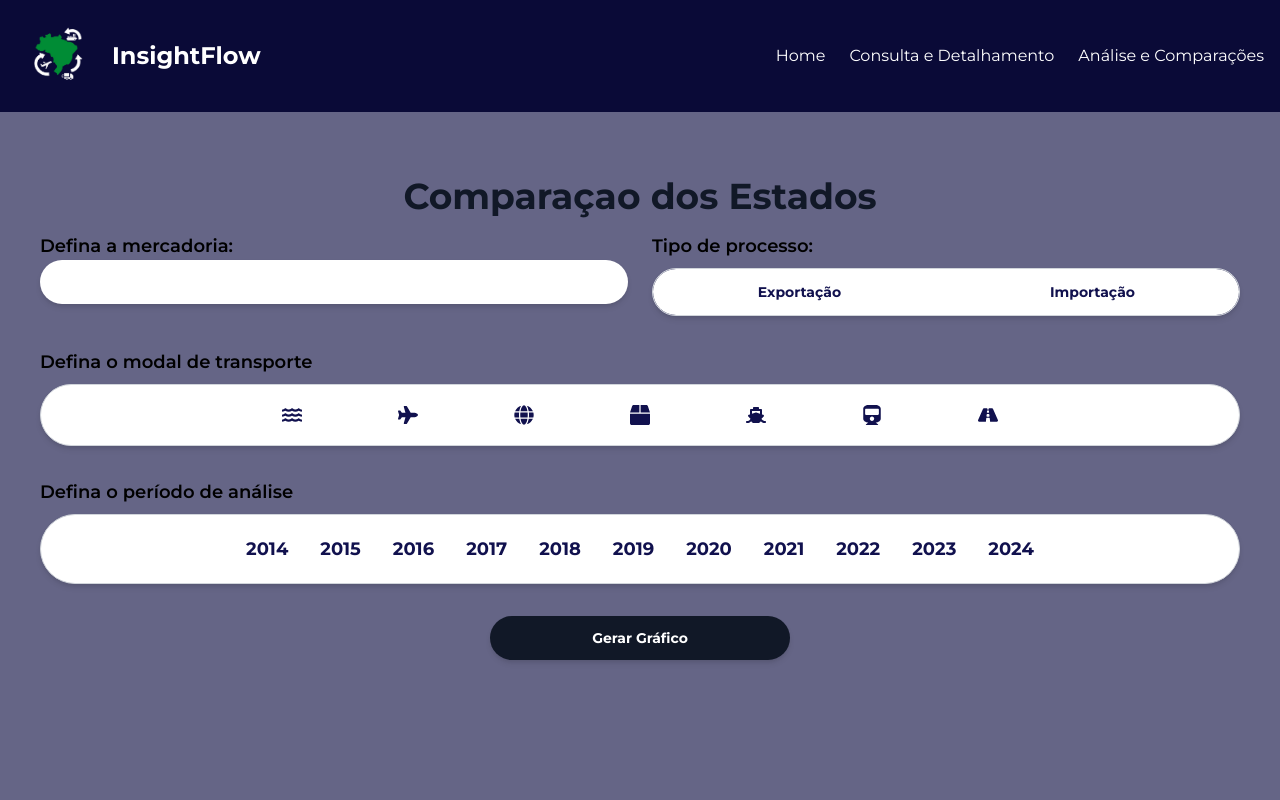
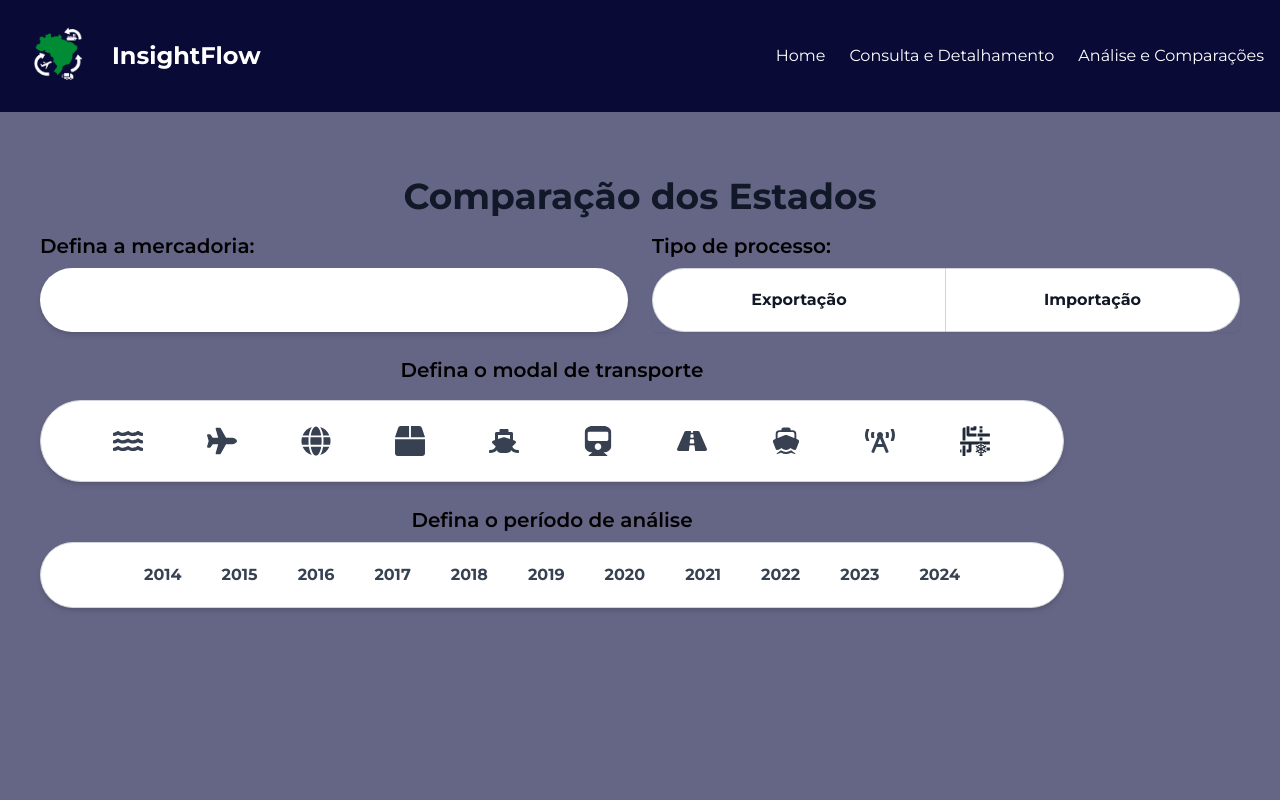
Before and after one commit to Titus-System/3Semestre-ADS-Frontend, a React (Vite) app in the folder frontend/: page /ComparacaoEstado in a window 1280 px wide. Shown: the top 800 px of the page. Built offline with nearby package versions, Linux system fonts and the light colour scheme.

Commit message:
fix(comparacaoEstado): Melhoria na inteface e adição da seleção de mercadoria, modais de transporte, períodos e tipo de processo

```diff
--- a/frontend/src/pages/comparacaoEstado.tsx
+++ b/frontend/src/pages/comparacaoEstado.tsx
@@ -1,133 +1,82 @@
 import { useState } from "react";
-import {
-    FaShip,
-    FaPlane,
-    FaGlobe,
-    FaBox,
-    FaTrain,
-    FaRoad,
-    FaWater,
-} from "react-icons/fa";
+import { FaShip, FaPlane, FaGlobe, FaBox, FaTrain, FaRoad, FaWater, FaBroadcastTower } from "react-icons/fa";
+import { IoBoat } from "react-icons/io5";
+import { GiPipes } from "react-icons/gi";
 
 export default function ComparacaoEstados() {
     const transportModes = [
-        { id: "fluvial", icon: <FaWater size={20} /> },
-        { id: "aéreo", icon: <FaPlane size={20} /> },
-        { id: "vicinal fronteirico", icon: <FaGlobe size={20} /> },
-        { id: "postal", icon: <FaBox size={20} /> },
-        { id: "maritimas", icon: <FaShip size={20} /> },
-        { id: "ferroviario", icon: <FaTrain size={20} /> },
-        { id: "rodoviario", icon: <FaRoad size={20} /> },
+        { id: "fluvial", icon: <FaWater size={30} />, codigo: 2 },
+        { id: "aéreo", icon: <FaPlane size={30} />, codigo: 4 },
+        { id: "vicinal fronteirico", icon: <FaGlobe size={30} />, codigo: 15 },
+        { id: "postal", icon: <FaBox size={30} />, codigo: 5 },
+        { id: "maritimas", icon: <FaShip size={30} />, codigo: 1 },
+        { id: "ferroviario", icon: <FaTrain size={30} />, codigo: 6 },
+        { id: "rodoviario", icon: <FaRoad size={30} />, codigo: 7 },
+        { id: "lacustre", icon: <IoBoat size={30} />, codigo: 3 },
+        { id: "rede de transmissão", icon: <FaBroadcastTower size={30} />, codigo: 8 },
+        { id: "dutos", icon: <GiPipes className="text-gray-800 w-8 h-8" />, codigo: 14 },
     ];
 
-    const [selectedModes, setSelectedModes] = useState<string[]>([]);
+    const [selectedModes, setSelectedModes] = useState<number[]>([]);
+    const [selectedPeriods, setSelectedPeriods] = useState<number[]>([]);
+    const [mercadoria, setMercadoria] = useState("");
+    const [tipoProcesso, setTipoProcesso] = useState<"exp" | "imp" | null>(null);
 
-    const toggleModeSelection = (id: string) => {
+    const toggleModeSelection = (id: number) => {
         setSelectedModes((prev) =>
-            prev.includes(id)
-                ? prev.filter((mode) => mode !== id)
-                : [...prev, id]
+            prev.includes(id) ? prev.filter((mode) => mode !== id) : [...prev, id]
         );
     };
 
-    const analysisPeriod = [
-        { id: 2014, icon: "2014" },
-        { id: 2015, icon: "2015" },
-        { id: 2016, icon: "2016" },
-        { id: 2017, icon: "2017" },
-        { id: 2018, icon: "2018" },
-        { id: 2019, icon: "2019" },
-        { id: 2020, icon: "2020" },
-        { id: 2021, icon: "2021" },
-        { id: 2022, icon: "2022" },
-        { id: 2023, icon: "2023" },
-        { id: 2024, icon: "2024" },
-    ];
-
-    const [selectedPeriods, setSelectedPeriods] = useState<number[]>([]);
-
     const togglePeriodSelection = (id: number) => {
         setSelectedPeriods((prev) =>
-            prev.includes(id)
-                ? prev.filter((period) => period !== id)
-                : [...prev, id]
+            prev.includes(id) ? prev.filter((period) => period !== id) : [...prev, id]
         );
     };
+
+    const analysisPeriod = Array.from({ length: 11 }, (_, i) => ({
+        id: 2014 + i,
+        label: `${2014 + i}`,
+    }));
 
     return (
         <div className="flex flex-col items-center min-h-screen bg-[#656586] p-4 sm:p-6">
             <div className="w-full max-w-[1200px] mx-auto">
                 <h1 className="text-xl sm:text-2xl md:text-3xl lg:text-4xl font-bold text-gray-900 mt-6 mb-4 text-center">
-                    Comparaçao dos Estados
+                    Comparação dos Estados
                 </h1>
 
-                <div className="grid grid-cols-1  lg:grid-cols-2 gap-4 sm:gap-6">
-                    <div className="flex flex-col w-full ">
-                        <label className="text-black text-sm sm:text-lg font-semibold text-left">
-                            Defina a mercadoria:
-                        </label>
+                <div className="grid grid-cols-1 lg:grid-cols-2 gap-4 sm:gap-6">
+                    <div className="flex flex-col space-y-2 w-full">
+                        <label className="text-black text-xl font-semibold">Defina a mercadoria:</label>
                         <input
                             type="text"
-                            className="bg-white text-gray-900 text-sm sm:text-md font-medium p-2 sm:p-3 rounded-full shadow-md focus:outline-none focus:ring-2 focus:ring-gray-400 w-full"
+                            value={mercadoria}
+                            onChange={(e) => setMercadoria(e.target.value)}
+                            className="bg-white text-gray-900 text-md font-medium p-3 rounded-full shadow-md focus:outline-none focus:ring-2 focus:ring-gray-400 h-16"
                         />
                     </div>
 
                     <div className="flex flex-col w-full space-y-2">
-                        <label className="text-black text-sm sm:text-lg font-semibold text-left">
-                            Tipo de processo:
-                        </label>
-                        <div className="inline-flex rounded-full shadow-md border border-gray-300 overflow-hidden w-full h-10 sm:h-12 ml auto">
+                        <label className="text-black text-xl font-semibold">Tipo de processo:</label>
+                        <div className="inline-flex rounded-md shadow-sm">
                             <button
-                                onClick={(e) => {
-                                    const isActive = e.currentTarget.classList.contains("bg-[#11114E]");
-                                    const siblings = e.currentTarget.parentElement?.children;
-                                    if (siblings) {
-                                        Array.from(siblings).forEach((btn) =>
-                                            btn.classList.remove(
-                                                "bg-[#11114E]",
-                                                "text-white",
-                                                "border-2",
-                                                "border-white"
-                                            )
-                                        );
-                                    }
-                                    if (!isActive) {
-                                        e.currentTarget.classList.add(
-                                            "bg-[#11114E]",
-                                            "text-white",
-                                            "border-2",
-                                            "border-white"
-                                        );
-                                    }
-                                }}
-                                className="bg-white text-[#11114E] text-sm sm:text-md font-bold transition-all w-1/2 hover:bg-[#11114E] hover:text-white rounded-l-full focus:outline-none border-2 border-transparent"
+                                onClick={() => setTipoProcesso("exp")}
+                                className={`p-3 border border-gray-300 rounded-l-full w-1/2 h-16 font-bold ${
+                                    tipoProcesso === "exp"
+                                        ? "bg-gray-900 text-white"
+                                        : "bg-white text-gray-900 hover:bg-gray-300"
+                                }`}
                             >
                                 Exportação
                             </button>
                             <button
-                                onClick={(e) => {
-                                    const isActive = e.currentTarget.classList.contains("bg-[#11114E]");
-                                    const siblings = e.currentTarget.parentElement?.children;
-                                    if (siblings) {
-                                        Array.from(siblings).forEach((btn) =>
-                                            btn.classList.remove(
-                                                "bg-[#11114E]",
-                                                "text-white",
-                                                "border-2",
-                                                "border-white"
-                                            )
-                                        );
-                                    }
-                                    if (!isActive) {
-                                        e.currentTarget.classList.add(
-                                            "bg-[#11114E]",
-                                            "text-white",
-                                            "border-2",
-                                            "border-white"
-                                        );
-                                    }
-                                }}
-                                className="bg-white text-[#11114E] text-sm sm:text-md font-bold transition-all w-1/2 hover:bg-[#11114E] hover:text-white rounded-r-full focus:outline-none border-2 border-transparent"
+                                onClick={() => setTipoProcesso("imp")}
+                                className={`p-3 border border-gray-300 border-l-0 rounded-r-full w-1/2 h-16 font-bold ${
+                                    tipoProcesso === "imp"
+                                        ? "bg-gray-900 text-white"
+                                        : "bg-white text-gray-900 hover:bg-gray-300"
+                                }`}
                             >
                                 Importação
                             </button>
@@ -135,55 +84,87 @@ export default function ComparacaoEstados() {
                     </div>
                 </div>
 
-                <div className="flex flex-col space-y-2 w-full mt-8">
-                    <p className="text-black text-sm sm:text-lg font-semibold text-left">
-                        Defina o modal de transporte
-                    </p>
-                    <div className="bg-white text-gray-900 text-sm sm:text-md font-bold p-2 sm:p-3 border border-gray-300 rounded-full shadow-md hover:bg-gray-100 flex justify-center gap-8 sm:gap-10 md:gap-20 flex-wrap overflow-x-auto w-full">
+                {/* Modal de Transporte */}
+                <div className="flex flex-col space-y-4 h-auto w-full max-w-5xl mt-6">
+                    <p className="text-black text-xl font-semibold text-center">Defina o modal de transporte</p>
+
+                    {/* Dropdown para telas menores */}
+                    <div className="block md:hidden">
+                        <select
+                            className="bg-white text-gray-900 text-md font-medium p-3 rounded-full shadow-md focus:outline-none focus:ring-2 focus:ring-gray-400 h-16 w-full appearance-none pr-10"
+                            onChange={(e) => toggleModeSelection(parseInt(e.target.value))}
+                        >
+                            <option value="">Selecione um modal</option>
                             {transportModes.map((mode) => (
+                                <option key={mode.codigo} value={mode.codigo}>
+                                    {mode.id.charAt(0).toUpperCase() + mode.id.slice(1)}
+                                </option>
+                            ))}
+                        </select>
+                    </div>
+
+                    {/* Botões para telas maiores */}
+                    <div className="hidden md:flex bg-white text-gray-900 font-bold p-3 border border-gray-300 rounded-full shadow-md flex-wrap justify-center w-full gap-10">
+                        {transportModes.map((mode) => {
+                            const isSelected = selectedModes.includes(mode.codigo);
+                            return (
                                 <button
-                                key={mode.id}
-                                className={`p-1 sm:p-2 rounded-md text-sm sm:text-lg relative group ${
-                                    selectedModes.includes(mode.id)
-                                        ? "bg-[#11114E] text-white border-2 border-white"
-                                        : "text-[#11114E] hover:bg-[#11114E] hover:text-white"
+                                    key={mode.codigo}
+                                    className={`relative group p-3 rounded-full text-xl transition-all duration-200 ${
+                                        isSelected
+                                            ? "bg-gray-900 text-white border-2 border-white"
+                                            : "text-gray-700 hover:bg-gray-200"
                                     }`}
-                                onClick={() => toggleModeSelection(mode.id)}
+                                    onClick={() => toggleModeSelection(mode.codigo)}
                                 >
                                     {mode.icon}
-                                <span className="absolute bottom-full left-1/2 -translate-x-1/2 mb-2 w-max bg-gray-800 text-white text-xs px-2 py-1 rounded opacity-0 group-hover:opacity-100 transition-opacity duration-300">
+                                    <span className="absolute bottom-full left-1/2 -translate-x-1/2 mb-2 bg-gray-800 text-white text-xs px-2 py-1 rounded opacity-0 group-hover:opacity-100 transition-opacity duration-300 whitespace-nowrap">
                                         {mode.id.charAt(0).toUpperCase() + mode.id.slice(1)}
                                     </span>
                                 </button>
-                        ))}
+                            );
+                        })}
                     </div>
                 </div>
 
-                <div className="flex flex-col space-y-2 w-full mt-8">
-                    <p className="text-black text-sm sm:text-lg font-semibold text-left">
-                        Defina o período de análise
-                    </p>
-                    <div className="bg-white text-gray-900 text-sm sm:text-md font-bold p-2 sm:p-3 border border-gray-300 rounded-full shadow-md hover:bg-gray-100 flex justify-center gap-2 sm:gap-4 overflow-x-auto w-full">
+                {/* Período de Análise */}
+                <div className="flex flex-col space-y-2 h-auto w-full max-w-5xl mt-6">
+                    <p className="text-black text-xl font-semibold text-center">Defina o período de análise</p>
+
+                    {/* Dropdown para telas menores */}
+                    <div className="block md:hidden">
+                        <select
+                            className="bg-white text-gray-900 text-md font-medium p-3 rounded-full shadow-md focus:outline-none focus:ring-2 focus:ring-gray-400 h-16 w-full"
+                            onChange={(e) => togglePeriodSelection(parseInt(e.target.value))}
+                        >
+                            <option value="">Selecione o período</option>
                             {analysisPeriod.map((period) => (
+                                <option key={period.id} value={period.id}>
+                                    {period.label}
+                                </option>
+                            ))}
+                        </select>
+                    </div>
+
+                    {/* Botões para telas maiores */}
+                    <div className="hidden md:flex bg-white text-gray-900 font-bold p-3 border border-gray-300 rounded-full shadow-md flex-wrap justify-center w-full gap-4">
+                        {analysisPeriod.map((period) => {
+                            const isSelected = selectedPeriods.includes(period.id);
+                            return (
                                 <button
                                     key={period.id}
-                                className={`p-1 sm:p-2 rounded-md text-sm sm:text-lg transition-all duration-200 ${
-                                    selectedPeriods.includes(period.id)
-                                        ? "bg-[#11114E] text-white border-2 border-white"
-                                        : "text-[#11114E] hover:bg-[#11114E] hover:text-white"
+                                    className={`px-3 py-2 rounded-full transition-all duration-200 ${
+                                        isSelected
+                                            ? "bg-gray-900 text-white border-2 border-white"
+                                            : "text-gray-700 hover:bg-gray-200"
                                     }`}
                                     onClick={() => togglePeriodSelection(period.id)}
                                 >
-                                {period.icon}
+                                    {period.label}
                                 </button>
-                        ))}
+                            );
+                        })}
                     </div>
-                </div>
-
-                <div className="flex flex-col space-y-4 w-full mt-8">
-                    <button className="bg-gray-900 text-white text-sm sm:text-md font-bold p-2 sm:p-3 rounded-full shadow-md hover:bg-[#11114E] w-[200px] sm:w-1/4 mx-auto">
-                        Gerar Gráfico
-                    </button>
                 </div>
             </div>
         </div>
```
Lines whose indentation alone changed are shown as unchanged.
